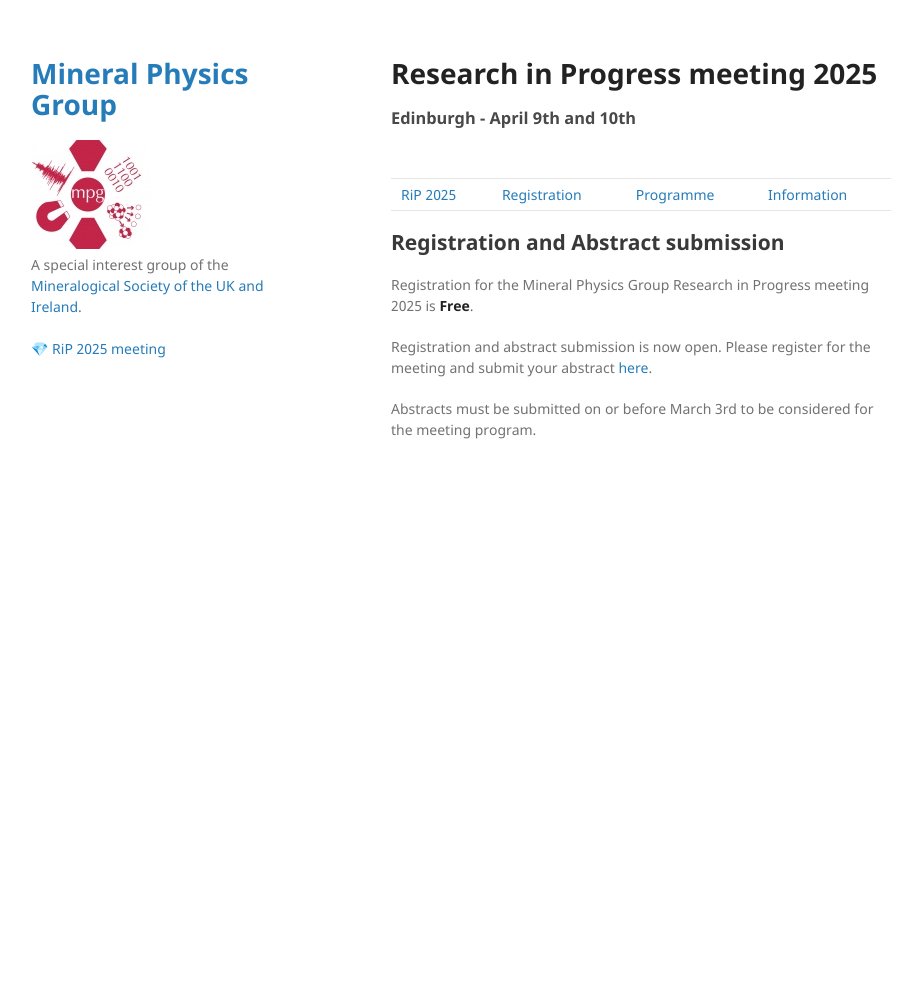
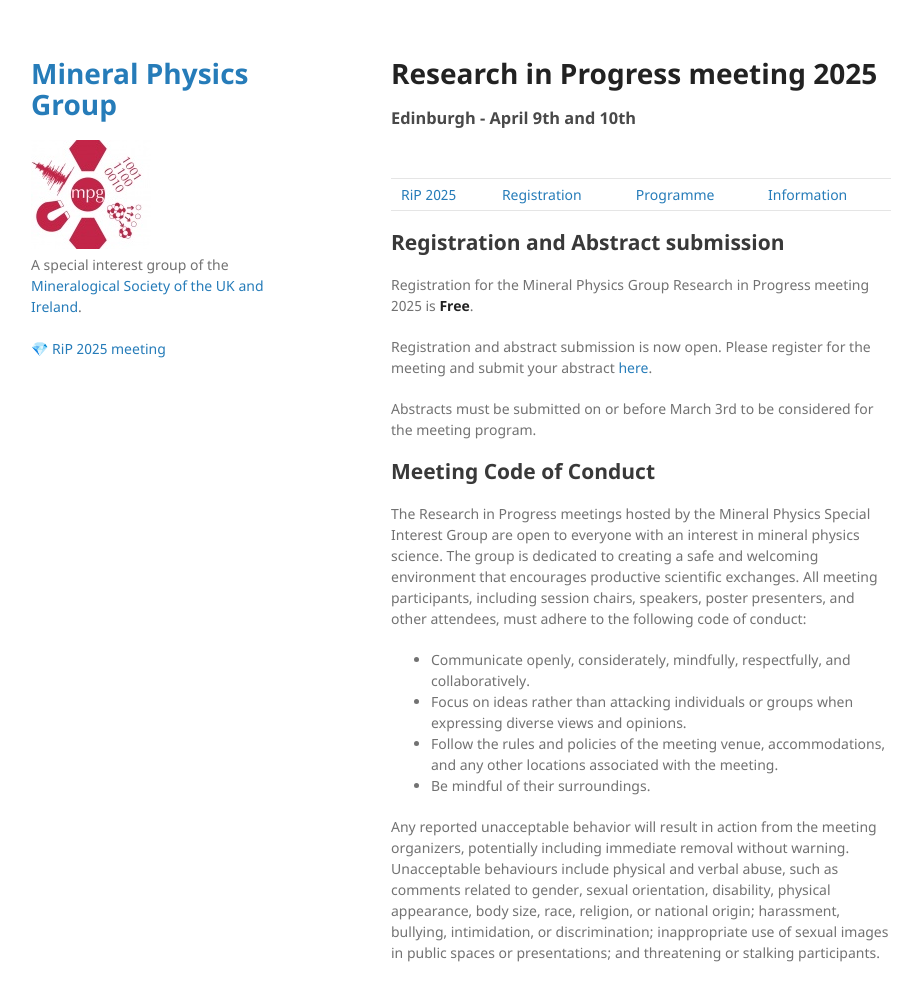
Before and after one commit to MinPhys/pre-release, a Jekyll site: the page built from RiP_2025-abstracts.md, in a window 1280 px wide and 1033 px high. Shown: the top 1001 px of the window, without its empty margins (179-1101 px from the left). Built offline with Jekyll 4.4.1, drawn with Linux system fonts in a browser that asks for light colours; our own code applies the rules of GitHub Pages for plain Markdown files.

Commit message:
Update RiP_2025-abstracts.md

```diff
--- a/RiP_2025-abstracts.md
+++ b/RiP_2025-abstracts.md
@@ -15,3 +15,14 @@ Registration for the Mineral Physics Group Research in Progress meeting 2025 is
 Registration and abstract submission is now open. Please register for the meeting and submit your abstract <a href="https://min2022.org/mineral-physics-group-research-in-progress-2025/">here</a>.
 
 Abstracts must be submitted on or before March 3rd to be considered for the meeting program.
+
+## Meeting Code of Conduct
+
+The Research in Progress meetings hosted by the Mineral Physics Special Interest Group are open to everyone with an interest in mineral physics science. The group is dedicated to creating a safe and welcoming environment that encourages productive scientific exchanges. All meeting participants, including session chairs, speakers, poster presenters, and other attendees, must adhere to the following code of conduct:
+
+*  Communicate openly, considerately, mindfully, respectfully, and collaboratively.
+*  Focus on ideas rather than attacking individuals or groups when expressing diverse views and opinions.
+*  Follow the rules and policies of the meeting venue, accommodations, and any other locations associated with the meeting.
+*  Be mindful of their surroundings.
+
+Any reported unacceptable behavior will result in action from the meeting organizers, potentially including immediate removal without warning. Unacceptable behaviours include physical and verbal abuse, such as comments related to gender, sexual orientation, disability, physical appearance, body size, race, religion, or national origin; harassment, bullying, intimidation, or discrimination; inappropriate use of sexual images in public spaces or presentations; and threatening or stalking participants.
```
